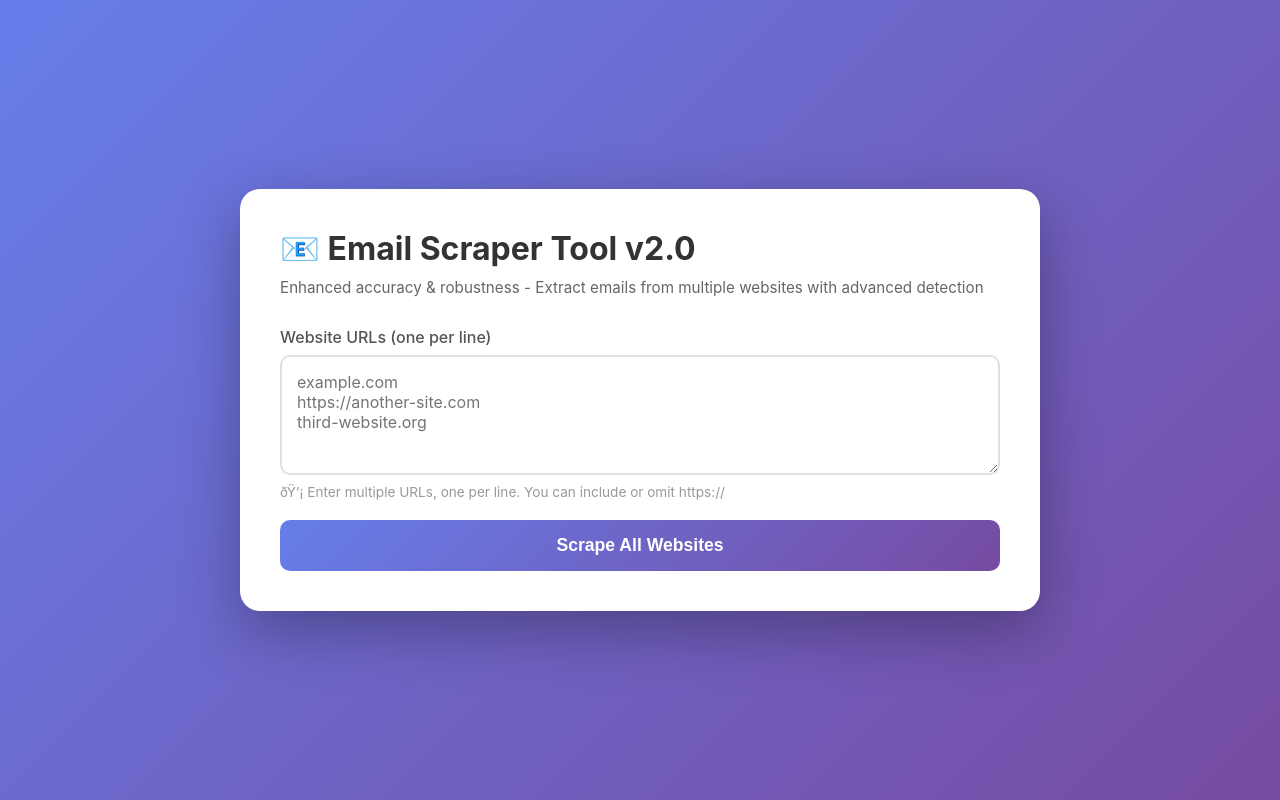
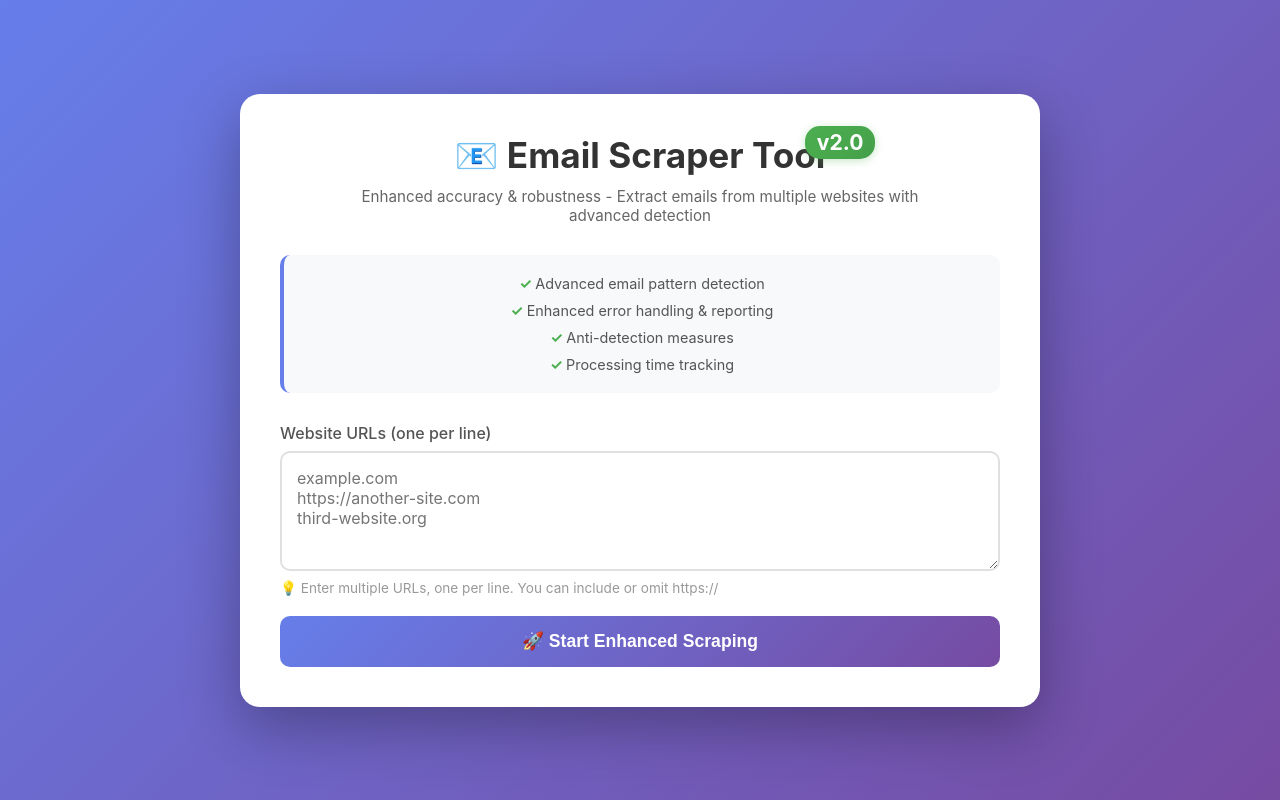
Before and after one commit to cabecaturbo/emailscraper, a Python web app: template templates/index.html in a window 1280 px wide. Run offline with Jinja, Linux system fonts and the light colour scheme; the template is opened without the code that fills it, so the values that code supplies are empty.

Commit message:
Fix encoding issues and enhance UI for v2.0 - Remove non-English characters, add version badge, and improve visual distinction

```diff
--- a/templates/index.html
+++ b/templates/index.html
@@ -32,16 +32,65 @@
             overflow-y: auto;
         }
 
+        .header {
+            text-align: center;
+            margin-bottom: 30px;
+        }
+
         h1 {
             color: #333;
             margin-bottom: 10px;
-            font-size: 2em;
+            font-size: 2.2em;
+            position: relative;
+            display: inline-block;
+        }
+
+        .version-badge {
+            background: linear-gradient(135deg, #4CAF50, #45a049);
+            color: white;
+            padding: 4px 12px;
+            border-radius: 15px;
+            font-size: 0.6em;
+            font-weight: bold;
+            position: absolute;
+            top: -8px;
+            right: -50px;
+            box-shadow: 0 2px 8px rgba(76, 175, 80, 0.3);
         }
 
         .subtitle {
             color: #666;
             margin-bottom: 30px;
             font-size: 0.95em;
+            max-width: 600px;
+            margin-left: auto;
+            margin-right: auto;
+        }
+
+        .features-list {
+            background: #f8f9fa;
+            border-radius: 10px;
+            padding: 15px;
+            margin: 20px 0;
+            border-left: 4px solid #667eea;
+        }
+
+        .features-list ul {
+            list-style: none;
+            padding: 0;
+            margin: 0;
+        }
+
+        .features-list li {
+            padding: 5px 0;
+            color: #555;
+            font-size: 0.9em;
+        }
+
+        .features-list li:before {
+            content: "✓ ";
+            color: #4CAF50;
+            font-weight: bold;
         }
 
         .input-group {
@@ -281,8 +330,19 @@
 </head>
 <body>
     <div class="container">
-        <h1>📧 Email Scraper Tool v2.0</h1>
-        <p class="subtitle">Enhanced accuracy & robustness - Extract emails from multiple websites with advanced detection</p>
+        <div class="header">
+            <h1>📧 Email Scraper Tool<span class="version-badge">v2.0</span></h1>
+            <p class="subtitle">Enhanced accuracy & robustness - Extract emails from multiple websites with advanced detection</p>
+
+            <div class="features-list">
+                <ul>
+                    <li>Advanced email pattern detection</li>
+                    <li>Enhanced error handling & reporting</li>
+                    <li>Anti-detection measures</li>
+                    <li>Processing time tracking</li>
+                </ul>
+            </div>
+        </div>
 
         <form id="scrapeForm">
             <div class="input-group">
@@ -293,19 +353,19 @@
                     placeholder="example.com&#10;https://another-site.com&#10;third-website.org"
                     required
                 ></textarea>
-                <p class="hint">ðŸ’¡ Enter multiple URLs, one per line. You can include or omit https://</p>
+                <p class="hint">💡 Enter multiple URLs, one per line. You can include or omit https://</p>
             </div>
-            <button type="submit" id="submitBtn">Scrape All Websites</button>
+            <button type="submit" id="submitBtn">🚀 Start Enhanced Scraping</button>
         </form>
 
         <div class="loading" id="loading">
             <div class="spinner"></div>
-            <p>Scraping emails from multiple websites...</p>
+            <p>🔄 Enhanced scraping in progress - Processing multiple websites with advanced detection...</p>
         </div>
 
         <div class="results" id="results">
             <div class="summary">
-                <h2>âœ¨ Results Summary</h2>
+                <h2>✨ Results Summary</h2>
                 <div class="summary-stats">
                     <div class="stat">
                         <strong id="totalEmails">0</strong> unique emails
@@ -322,12 +382,12 @@
                 </div>
             </div>
 
-            <button class="copy-all-btn" onclick="copyAllEmails()">ðŸ“‹ Copy All Unique Emails</button>
+            <button class="copy-all-btn" onclick="copyAllEmails()">📋 Copy All Unique Emails</button>
 
-            <div class="section-title">ðŸ“Š Results by Website</div>
+            <div class="section-title">🌐 Results by Website</div>
             <div id="websiteResults"></div>
 
-            <div class="section-title">ðŸ“§ All Unique Emails</div>
+            <div class="section-title">📧 All Unique Emails</div>
             <div class="email-list" id="allEmailsList"></div>
         </div>
 
@@ -421,7 +481,7 @@
                             </div>
                         `).join('');
                     } else {
-                        allEmailsList.innerHTML = '<div class="no-emails">No emails found on any website ðŸ˜•</div>';
+                        allEmailsList.innerHTML = '<div class="no-emails">No emails found on any website 😔</div>';
                     }
 
                     results.style.display = 'block';
```
